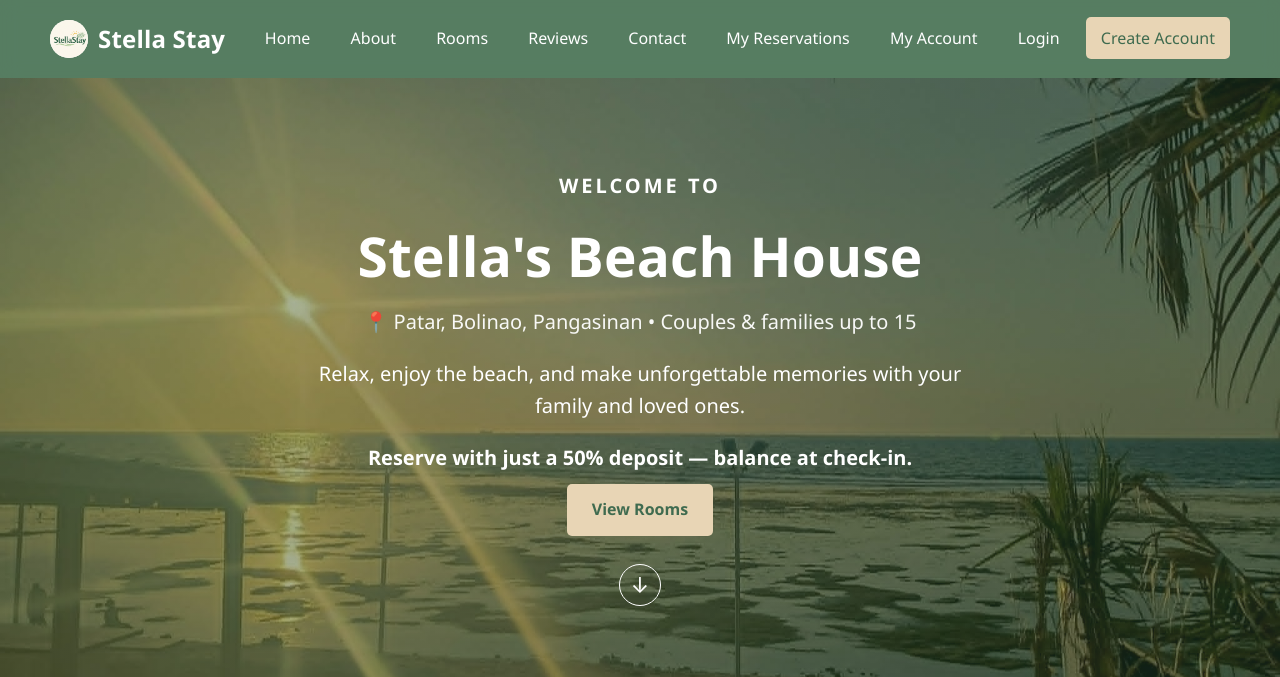
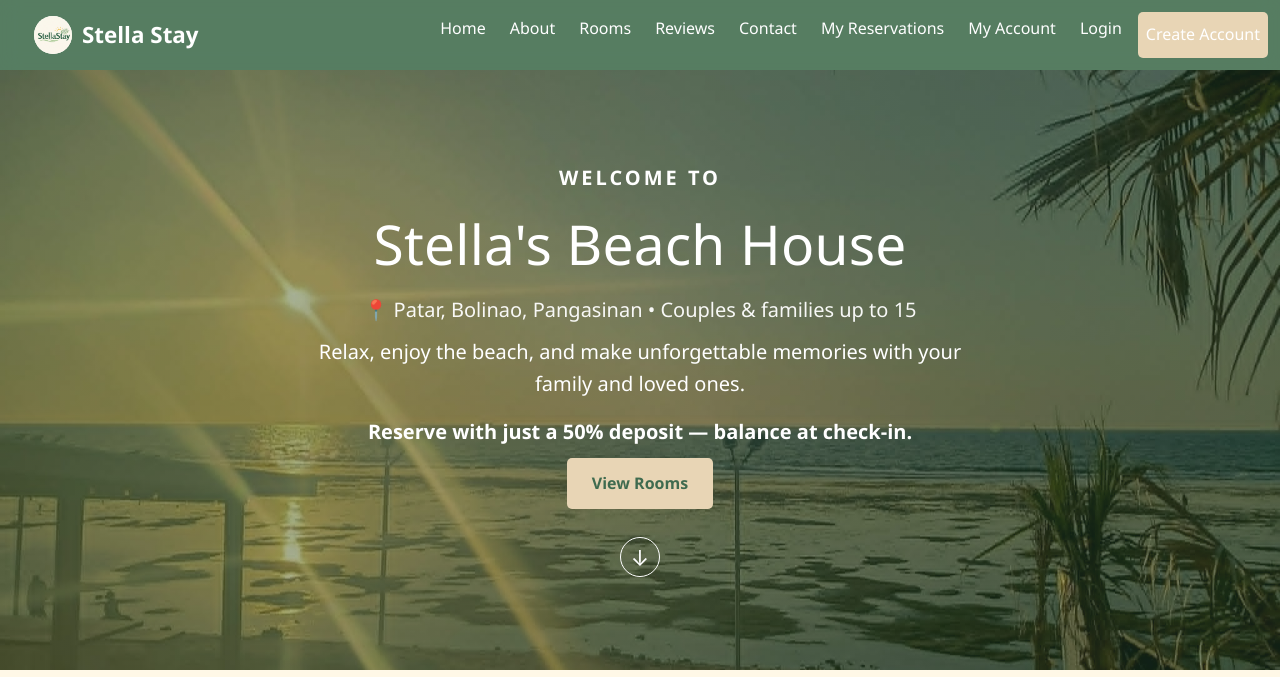
Before and after one commit to Xeishi06/Webtech_Hotel, a PHP site: page /landingpage.html in a window 1280 px wide. Shown: the top 677 px of the page. Run offline with PHP 8.4, Linux system fonts and the light colour scheme.

Commit message:
Bootstrap foundation + landing navbar

```diff
--- a/landingpage.css
+++ b/landingpage.css
@@ -48,6 +48,30 @@ nav h2 {
     margin-right: 10px;
     background: white;
 }
+.stella-nav .navbar-brand {
+    color: white;
+    font-weight: bold;
+    font-size: 1.4rem;
+    display: flex;
+    align-items: center;
+}
+.stella-nav .navbar-brand:hover, .stella-nav .navbar-brand:focus { color: white; }
+.stella-nav .navbar-toggler {
+    background: #E8D5B5;
+    border: none;
+    border-radius: 50%;
+    width: 44px;
+    height: 44px;
+    padding: 0;
+}
+.stella-nav .navbar-toggler:focus { box-shadow: 0 0 0 2px #E8D5B5; }
+.stella-nav .navbar-toggler-icon {
+    background-size: 60%;
+    filter: brightness(0) saturate(100%) invert(32%) sepia(38%) saturate(545%) hue-rotate(89deg) brightness(92%) contrast(92%);
+}
+.stella-nav .nav-link { color: white; }
+.stella-nav .nav-link:hover, .stella-nav .nav-link:focus { color: white; }
+.stella-nav .register-button { margin: 4px 0 4px 8px; }
 
 nav a {
     color: white;
@@ -1132,9 +1156,9 @@ section[id], footer[id] {
         border-radius: 50%;
         margin-left: auto;
     }
-    nav div { display: none; flex-basis: 100%; width: 100%; text-align: center; }
-    nav.open div { display: block; }
-    nav div a { display: inline-block; margin: 5px 3px; }
+    nav:not(.stella-nav) div { display: none; flex-basis: 100%; width: 100%; text-align: center; }
+    nav:not(.stella-nav).open div { display: block; }
+    nav:not(.stella-nav) div a { display: inline-block; margin: 5px 3px; }
 }
 @media (max-width: 800px) {
     .hero-stats { gap: 16px; }
@@ -1164,8 +1188,8 @@ section[id], footer[id] {
         border-radius: 50%;
         margin-left: auto;
     }
-    nav div { display: none; flex-basis: 100%; width: 100%; text-align: center; }
-    nav.open div { display: block; }
+    nav:not(.stella-nav) div { display: none; width: 100%; text-align: center; }
+    nav:not(.stella-nav).open div { display: block; }
 
     nav div a {
         display: inline-block;
--- a/landingpage.html
+++ b/landingpage.html
@@ -6,30 +6,33 @@
     <meta name="viewport" content="width=device-width, initial-scale=1.0" />
     <meta name="description" content="Stella's Beach House - relaxing beach getaway in Patar, Bolinao, Pangasinan. Couples and family rooms." />
     <title>Stella's Beach House</title>
+    <link href="https://cdn.jsdelivr.net/npm/bootstrap@5.3.3/dist/css/bootstrap.min.css" rel="stylesheet" />
     <link rel="stylesheet" href="landingpage.css">
 </head>
 
 <body>
 
 
-    <nav>
-
-    <h2><img class="brand-logo" src="stella-logo.png" alt="Stella Stay logo" /> Stella Stay</h2>
-
-        <div>
-            <a href="#home">Home</a>
-            <a href="#about">About</a>
-            <a href="#rooms">Rooms</a>
-            <a href="#reviews">Reviews</a>
-            <a href="#contact">Contact</a>
-            <a href="my-reservations.html">My Reservations</a>
-            <a href="account.html">My Account</a>
-            <a href="landingpage.html?login=1" data-login>Login</a>
-            <a href="landingpage.html?register=1" class="register-button" data-register>
-                Create Account
-            </a>
+    <nav class="navbar navbar-expand-xl navbar-dark stella-nav sticky-top">
+        <div class="container-fluid">
+            <a class="navbar-brand" href="#home"><img class="brand-logo" src="stella-logo.png" alt="Stella Stay logo" /> Stella Stay</a>
+            <button class="navbar-toggler" type="button" data-bs-toggle="collapse" data-bs-target="#navMenu" aria-controls="navMenu" aria-expanded="false" aria-label="Toggle navigation">
+                <span class="navbar-toggler-icon"></span>
+            </button>
+            <div class="collapse navbar-collapse" id="navMenu">
+                <ul class="navbar-nav ms-auto mb-2 mb-xl-0">
+                    <li class="nav-item"><a class="nav-link" href="#home">Home</a></li>
+                    <li class="nav-item"><a class="nav-link" href="#about">About</a></li>
+                    <li class="nav-item"><a class="nav-link" href="#rooms">Rooms</a></li>
+                    <li class="nav-item"><a class="nav-link" href="#reviews">Reviews</a></li>
+                    <li class="nav-item"><a class="nav-link" href="#contact">Contact</a></li>
+                    <li class="nav-item"><a class="nav-link" href="my-reservations.html">My Reservations</a></li>
+                    <li class="nav-item"><a class="nav-link" href="account.html">My Account</a></li>
+                    <li class="nav-item"><a class="nav-link" href="landingpage.html?login=1" data-login>Login</a></li>
+                    <li class="nav-item"><a class="nav-link register-button" href="landingpage.html?register=1" data-register>Create Account</a></li>
+                </ul>
+            </div>
         </div>
-
     </nav>
 
 
@@ -543,6 +546,7 @@
         </div>
     </div>
 
+    <script src="https://cdn.jsdelivr.net/npm/bootstrap@5.3.3/dist/js/bootstrap.bundle.min.js"></script>
     <script src="main.js"></script>
 </body>
 
--- a/main.js
+++ b/main.js
@@ -42,7 +42,7 @@
 
   function initMobileNav() {
     const nav = $('nav');
-    if (!nav || $('.nav-toggle')) return;
+    if (!nav || $('.nav-toggle') || nav.querySelector('.navbar-toggler')) return;
     const firstLink = $('nav a');
     if (!firstLink) return;
     const btn = document.createElement('button');
```
